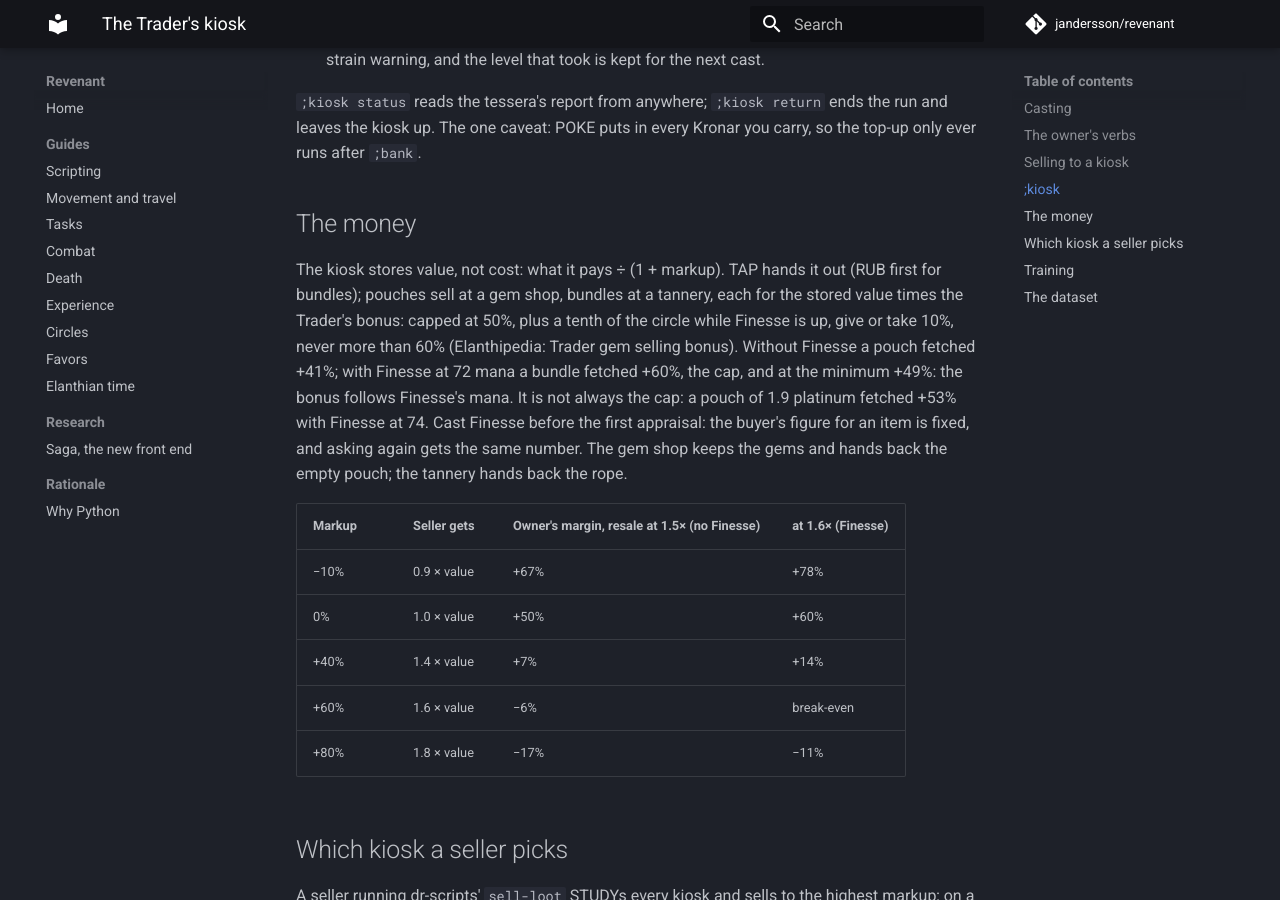
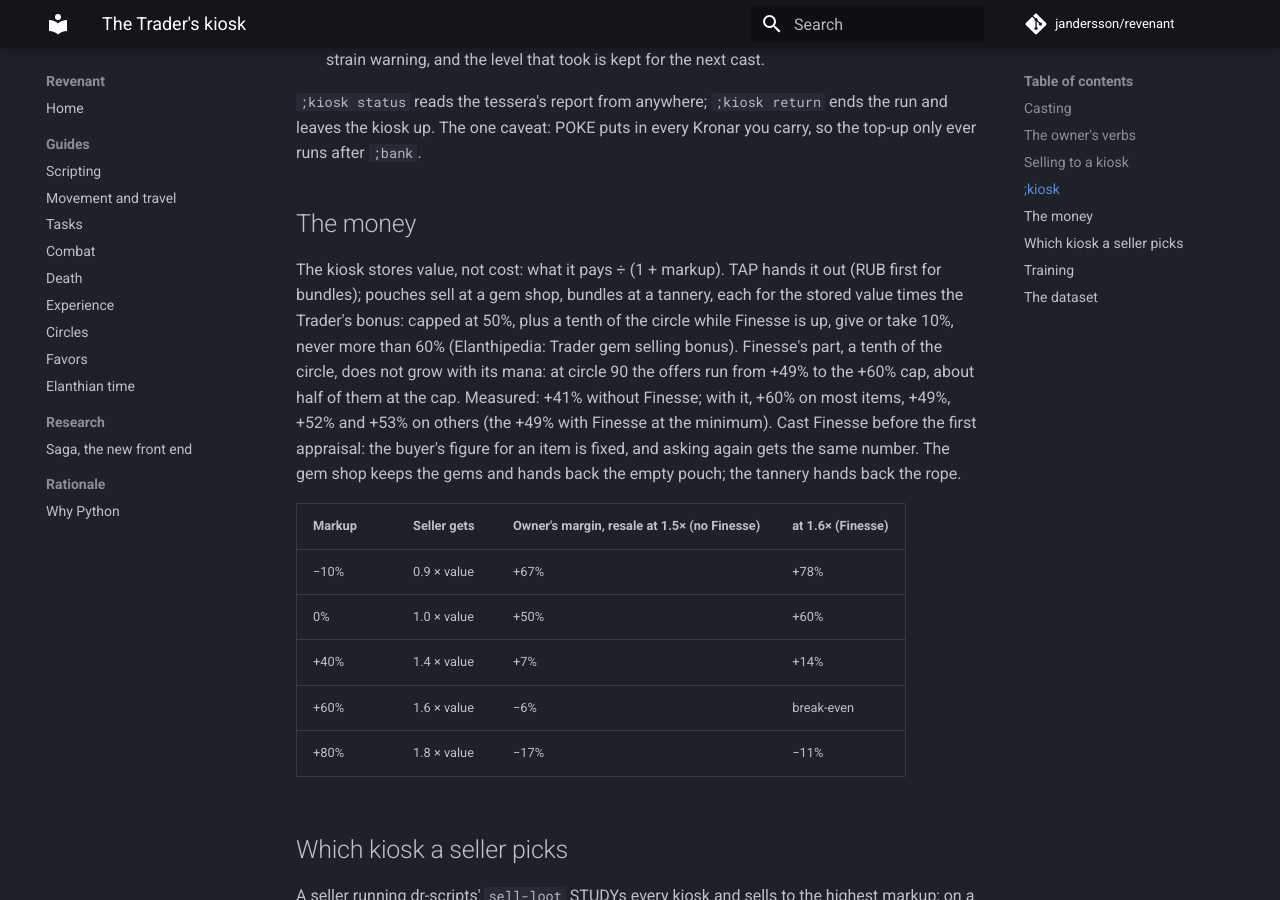
Before and after one commit to jandersson/revenant, an MkDocs documentation site: the page built from docs/kiosk.md, in a window 1280 px wide and 900 px high, scrolled down 2663 px. Built offline with MkDocs 1.6.1 and Material for MkDocs 9.7.7, drawn with Linux system fonts in a browser that asks for light colours; comment, search, counter and statistics services are not loaded.

Commit message:
docs(kiosk): Finesse's resale bonus does not follow its mana
Elanthipedia's Trader gem selling bonus page: the bonus is a function
of Charisma times Trading plus Appraisal, capped at 50%, and Finesse
adds a tenth of the circle on top whatever its mana, then a random
+/-10% and the NPC's 60% cap. At circle 90, Charisma 66, Trading 768
and Appraisal 414 that is 50 + 9 = 59% +/- 10%: offers from +49% to
+60%, about half at the cap. The +49% at minimum Finesse was the
bottom of that roll, not the mana, and the doc said otherwise.

Co-Authored-By: Claude Opus 5.5 <noreply@anthropic.com>

```diff
--- a/docs/kiosk.md
+++ b/docs/kiosk.md
@@ -56,7 +56,7 @@ The kiosk works in Kronars in every province.
 
 ## The money
 
-The kiosk stores value, not cost: what it pays ÷ (1 + markup). TAP hands it out (RUB first for bundles); pouches sell at a gem shop, bundles at a tannery, each for the stored value times the Trader's bonus: capped at 50%, plus a tenth of the circle while Finesse is up, give or take 10%, never more than 60% (Elanthipedia: Trader gem selling bonus). Without Finesse a pouch fetched +41%; with Finesse at 72 mana a bundle fetched +60%, the cap, and at the minimum +49%: the bonus follows Finesse's mana. It is not always the cap: a pouch of 1.9 platinum fetched +53% with Finesse at 74. Cast Finesse before the first appraisal: the buyer's figure for an item is fixed, and asking again gets the same number. The gem shop keeps the gems and hands back the empty pouch; the tannery hands back the rope.
+The kiosk stores value, not cost: what it pays ÷ (1 + markup). TAP hands it out (RUB first for bundles); pouches sell at a gem shop, bundles at a tannery, each for the stored value times the Trader's bonus: capped at 50%, plus a tenth of the circle while Finesse is up, give or take 10%, never more than 60% (Elanthipedia: Trader gem selling bonus). Finesse's part, a tenth of the circle, does not grow with its mana: at circle 90 the offers run from +49% to the +60% cap, about half of them at the cap. Measured: +41% without Finesse; with it, +60% on most items, +49%, +52% and +53% on others (the +49% with Finesse at the minimum). Cast Finesse before the first appraisal: the buyer's figure for an item is fixed, and asking again gets the same number. The gem shop keeps the gems and hands back the empty pouch; the tannery hands back the rope.
 
 | Markup | Seller gets | Owner's margin, resale at 1.5× (no Finesse) | at 1.6× (Finesse) |
 |---|---|---|---|
```
